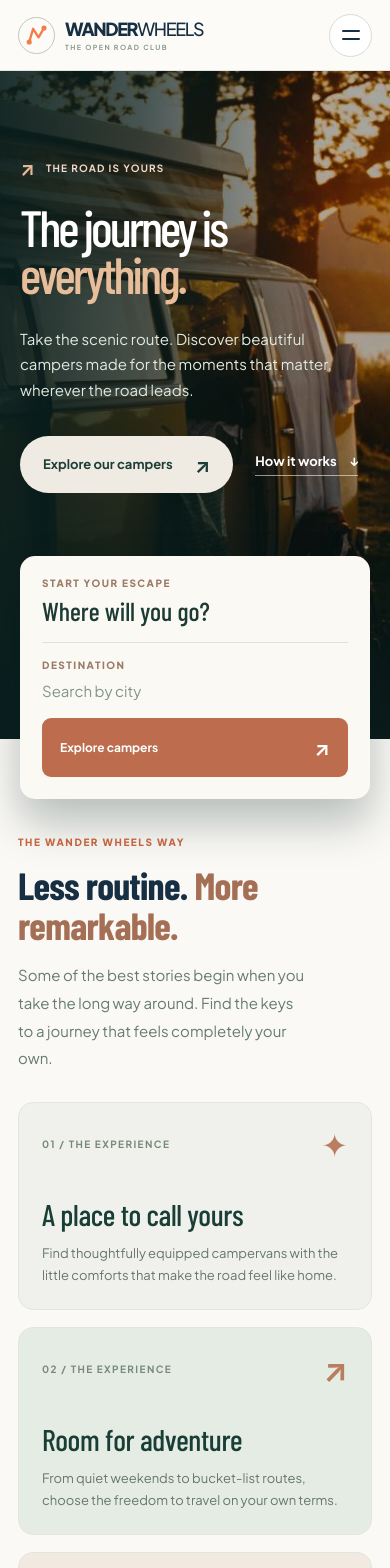
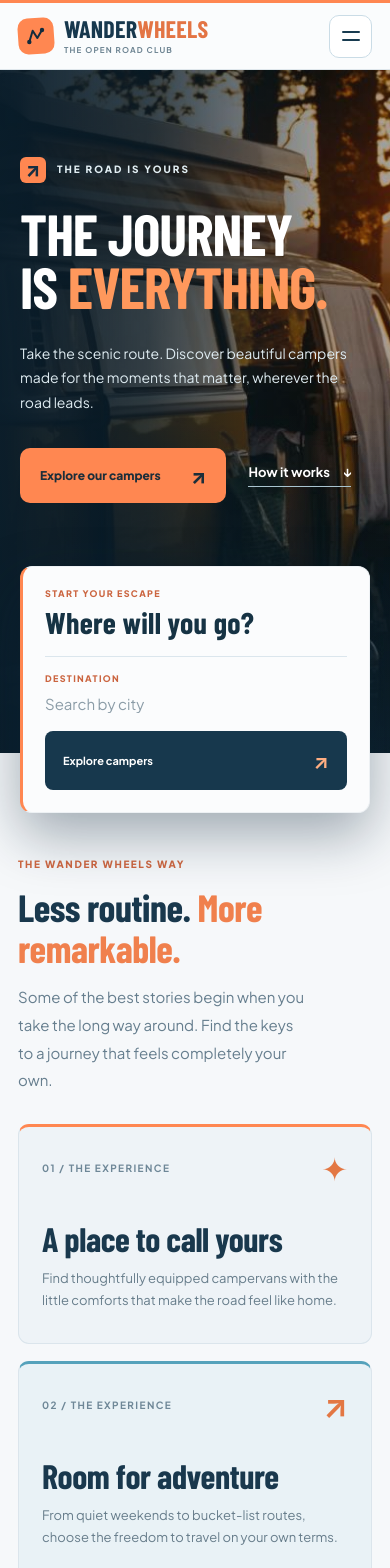
Before and after one commit to MariiaOtset/wander-wheels, a React (Vite) app: page / in a window 390 px wide. Shown: the top 1568 px of the page. Built offline with nearby package versions, Linux system fonts and the light colour scheme; a web font is replaced by a local one.

Commit message:
design: outdoor header, bold hero and blue-orange travel editorial sections

```diff
--- a/src/components/Footer/Footer.module.css
+++ b/src/components/Footer/Footer.module.css
@@ -1,2 +1,17 @@
 .footer{background:#163830;color:#faf8f1;margin-top:70px;padding:76px max(32px,calc((100vw - 1300px)/2)) 22px}.top{display:flex;align-items:end;justify-content:space-between;gap:40px;padding-bottom:73px;border-bottom:1px solid #ffffff33}.eyebrow{font-size:11px;font-weight:700;letter-spacing:.19em;color:#d6af92;margin-bottom:23px}.top h2{font-family:var(--serif);font-size:clamp(48px,6.5vw,100px);line-height:.96;font-weight:400;letter-spacing:-.05em}.top h2 em{color:#d7b496;font-weight:400}.right{max-width:350px}.right p{font-size:17px;line-height:1.75;color:#c5d5cd;margin-bottom:28px}.right a{display:inline-flex;align-items:center;justify-content:space-between;gap:50px;border-radius:100px;border:1px solid #8ea39b;padding:14px 20px;font-weight:700;transition:background .2s}.right a:hover{background:#ffffff18}.bottom{min-height:70px;display:flex;align-items:center;justify-content:space-between;gap:24px;color:#bdcdc5;font-size:12px}.logo{color:#fff;font-weight:800;letter-spacing:.055em}.bottom>div{display:flex;gap:25px}.bottom a:hover{color:#e8c5a5}
 @media(max-width:720px){.footer{padding:55px 20px 24px;margin-top:48px}.top{display:block;padding-bottom:44px}.right{margin-top:30px}.right p{font-size:15px}.bottom{align-items:flex-start;flex-direction:column;padding-top:25px;gap:16px}.bottom>div{flex-wrap:wrap}}
+
+
+.footer{background:#112b3b;color:#f7fafc}
+.top{border-bottom-color:#ffffff29}
+.eyebrow{color:#ffa16f}
+.top h2{font-family:var(--display);font-weight:800;font-size:clamp(57px,6vw,94px);line-height:.94;letter-spacing:-.015em;text-transform:uppercase}
+.top h2 em{font-weight:800;font-style:normal;color:#ff9259}
+.right p{color:#c4d9e3;font-size:15px}
+.right a{border-color:#63869b;border-radius:10px;font-size:12px}
+.right a:hover{background:#24506b}
+.bottom{color:#b0c9d5}
+.logo{display:inline-flex;align-items:center;gap:9px;font-family:var(--display);font-size:20px;letter-spacing:.04em}
+.logo svg{color:#ff8751;width:25px;height:25px}
+.bottom a:hover{color:#ffad80}
+@media(max-width:720px){.top h2{font-size:clamp(52px,11vw,73px)}.right p{font-size:14px}}
--- a/src/components/Header/Header.module.css
+++ b/src/components/Header/Header.module.css
@@ -1,3 +1,29 @@
 .header{position:sticky;top:0;z-index:50;background:rgba(252,251,248,.96);border-bottom:1px solid #e2e5de;backdrop-filter:blur(18px)}.inner{width:min(100% - 72px,1360px);margin:auto;min-height:84px;display:flex;align-items:center;gap:36px}.brand{display:flex;align-items:center;gap:10px;flex-shrink:0;color:var(--forest);font-size:19px;letter-spacing:-.075em;line-height:1;font-weight:800}.brandSymbol{display:grid;place-items:center;width:37px;height:37px;border:1px solid #bdc9bb;border-radius:50%;color:var(--orange);font-size:23px;letter-spacing:0}.brandLight{font-weight:500}.brand small{display:block;letter-spacing:.21em;font-weight:700;color:#8b9a8b;font-size:7px;margin-top:6px}.nav{display:flex;align-items:center;gap:28px;margin:auto}.navLink{display:flex;align-items:center;gap:6px;min-height:44px;color:#52645d;font-weight:600;font-size:13px;transition:color .2s}.navLink:hover,.activeLink{color:#a85d41}.count{display:grid;place-items:center;width:20px;height:20px;border-radius:50%;background:#e8eee6;color:#486151;font-size:10px}.actions{display:flex;align-items:center;margin-left:auto}.cta{display:flex;align-items:center;gap:24px;border-radius:30px;background:var(--forest);color:#fff;font-size:12px;font-weight:700;padding:14px 19px;white-space:nowrap;transition:background .2s}.cta:hover{background:#286253}.cta span{font-size:18px}.menuButton,.mobileAction{display:none}
 @media(max-width:860px){.inner{width:min(100% - 36px,1360px);min-height:72px}.nav{gap:16px}.navLink{font-size:12px}.cta{display:none}}
 @media(max-width:620px){.inner{min-height:70px}.brand{font-size:18px}.menuButton{display:flex;flex-direction:column;justify-content:center;align-items:center;gap:6px;border:1px solid #d5ddd2;background:#fff;border-radius:50%;width:43px;height:43px}.menuButton span{width:18px;height:2px;background:var(--forest);border-radius:4px}.nav{display:none;position:absolute;left:0;right:0;top:100%;background:#faf9f6;padding:16px 22px 22px;box-shadow:0 15px 30px #133c2820;border-top:1px solid var(--line);margin:0;align-items:stretch;flex-direction:column;gap:3px}.open{display:flex}.navLink{min-height:48px;padding:0 10px;font-size:15px}.mobileAction{display:flex;align-items:center;justify-content:space-between;background:var(--forest);color:#fff;font-weight:700;border-radius:11px;padding:14px 16px;margin-top:10px}}
+
+
+/* The road-club identity: angular route mark, condensed wordmark, cool surfaces. */
+.header{background:rgba(250,252,253,.96);border-top:3px solid #ff8751;border-bottom:1px solid #dfe7ec}
+.inner{min-height:77px}
+.brand{font-family:var(--display);font-size:27px;font-weight:800;letter-spacing:.01em;line-height:.9;color:#17384d}
+.brandSymbol{width:40px;height:40px;flex:none;border:0;border-radius:10px;background:#ff8751;color:#122b3c;transform:rotate(-4deg)}
+.brandSymbol svg{width:27px;height:27px;transform:rotate(4deg)}
+.brandLight{font-weight:800;color:#e37444}
+.brand small{font-family:"Plus Jakarta Sans",sans-serif;font-size:8px;letter-spacing:.15em;color:#6d8492;margin-top:8px}
+.navLink{color:#526b7b;font-size:12px;font-weight:700}
+.navLink:hover,.activeLink{color:#e26737}
+.count{background:#dcecf3;color:#24566a}
+.cta{border-radius:10px;background:#17384d;color:#fff;font-size:11px;letter-spacing:.015em;padding:14px 18px}
+.cta:hover{background:#295975}
+.cta span{color:#ffac78}
+@media(max-width:620px){
+ .inner{min-height:66px}
+ .brand{font-size:24px}
+ .brandSymbol{width:36px;height:36px}
+ .brandSymbol svg{width:24px;height:24px}
+ .menuButton{border-radius:10px;border-color:#cadce6;background:#fff}
+ .menuButton span{background:#183b50}
+ .nav{background:#f7fafc;box-shadow:0 15px 30px #18384b20}
+ .mobileAction{border-radius:9px;background:#17384d}
+}
--- a/src/components/Hero/Hero.module.css
+++ b/src/components/Hero/Hero.module.css
@@ -10,3 +10,39 @@
 }
 @media(max-width:1179px){.content h1{white-space:normal;text-wrap:pretty}}
 @media(max-width:730px){.content h1{font-size:clamp(51px,10vw,79px)}}
+
+
+/* Bold expedition-style hero; no serif italics or botanical palette. */
+.hero{background:#142e40}
+.backdrop{background:linear-gradient(90deg,rgba(9,29,43,.95) 0%,rgba(9,29,43,.76) 38%,rgba(9,29,43,.13) 85%),linear-gradient(0deg,#102b3c9e,transparent 50%),url("../../images/home-page/hero.jpg") center/cover no-repeat}
+.content{max-width:1050px}
+.kicker{color:#e2eff4;letter-spacing:.2em;font-size:10px;font-weight:800}
+.kicker span{display:grid;place-items:center;width:26px;height:26px;border-radius:6px;color:#172f42;background:#ff8751;font-size:19px}
+.content h1{font-family:var(--display);font-weight:800;font-size:clamp(76px,8.2vw,124px);letter-spacing:-.017em;line-height:.91;text-transform:uppercase;text-wrap:balance;white-space:normal}
+.content h1 em{color:#ff985c;font-style:normal;font-weight:800}
+.description{max-width:590px;color:#deebf1;font-size:16px;line-height:1.75}
+.button{background:#ff8751;color:#1c2e3a;border-radius:10px;font-size:12px;font-weight:800;padding:16px 20px;gap:30px}
+.button:hover{background:#ffad7c}
+.secondary{border-bottom-color:#a9c4d0}
+.searchDock{max-width:1040px;background:#fbfcfd;color:#163344;border:1px solid #edf1f4;border-left:4px solid #ff8751;border-radius:12px;box-shadow:0 22px 55px #0c23355e}
+.dockKicker,.field>span{color:#cb6540;font-size:9px}
+.searchIntro strong{font-family:var(--display);font-size:30px;font-weight:700;letter-spacing:.01em}
+.field{border-left-color:#dbe6ed}
+.field input{color:#183a4a}
+.field input::placeholder{color:#8b9ca7}
+.submit{background:#17384d;color:#fff;border-radius:8px;font-size:11px}
+.submit:hover{background:#28607b}
+.submit span{color:#ffae82}
+.imageCredit{color:#e4ecf0a6}
+@media(min-width:1180px){
+ .content{max-width:min(100%,1100px)}
+ .content h1{font-size:clamp(80px,7vw,116px);line-height:.94;white-space:normal}
+ .description{font-size:16px;max-width:680px}
+}
+@media(max-width:730px){
+ .hero{background:#142e40}
+ .content h1{font-size:clamp(62px,11vw,90px);line-height:.91}
+ .searchDock{border-left:3px solid #ff8751}
+ .field{border-left:0;border-top:1px solid #dbe6ed}
+}
+@media(max-width:430px){.content h1{font-size:clamp(58px,12vw,72px)}.description{font-size:14px}}
--- a/src/pages/HomePage/HomePage.module.css
+++ b/src/pages/HomePage/HomePage.module.css
@@ -29,3 +29,49 @@
  .closing h2{font-size:clamp(39px,9vw,59px)}
  .storyText h2{font-size:clamp(42px,9vw,64px)}
 }
+
+
+/* Travel magazine -> modern road-club editorial. */
+.intro{background:#f6f8fa;padding-block:95px 88px}
+.sectionHead h2,.featuredHead h2,.stepsHeader h2{color:#19384d;font-weight:800;letter-spacing:-.012em}
+.sectionHead h2 em,.featuredHead h2 em,.stepsHeader h2 em,.closing h2 em,.escapeHead h2 em{color:#f0804d;font-style:normal}
+.sectionHead>p{color:#667e8e}
+.value{background:#eef3f7;border-color:#dbe5ec;border-top:3px solid #ff8751;border-radius:11px;min-height:220px}
+.value:nth-child(2){background:#e9f2f6;border-top-color:#55a2bb}
+.value:nth-child(3){background:#f7eee7;border-top-color:#eea65a}
+.valueTop{color:#6e8797}
+.valueIcon{color:#e37743}
+.value h3{font-family:var(--display);font-size:34px;font-weight:700;line-height:1.04;color:#19384d}
+.value p{color:#677d8b}
+.featured{background:#fff;padding-block:76px 90px}
+.featuredHead>a{border-bottom-color:#f0804d}
+.featuredHead>a span{color:#f0804d}
+.featuredImage{border-radius:10px;background:#dce7ed}
+.featuredImage span{background:#17384ded;color:#fff;border-radius:7px;font-size:9px;letter-spacing:.08em}
+.featuredCaption{color:#19384d}
+.featuredCaption strong{font-weight:800}
+.featuredCaption p{color:#73899a}
+.featuredCaption small{color:#8398a6}
+.featuredFallback{background:#eaf2f6;color:#5d7685}
+.featuredFallback a{color:#2f7694}
+.story{background:#112c3e}
+.storyText .ww-eyebrow{color:#ffa76d}
+.storyText h2{font-family:var(--display);font-weight:800;letter-spacing:-.015em;text-transform:uppercase}
+.storyText h2 em{color:#ff9566;font-style:normal}
+.storyText p{color:#c5dce5}
+.steps{background:#f0f5f8;padding-block:85px}
+.step{border-top-color:#b8cbd6}
+.step>span{color:#dc7446}
+.step h3{font-family:var(--display);font-weight:700;font-size:38px;color:#193b50;margin-top:27px}
+.step p{color:#637e8d}
+.closing{background:#e3eff5;padding-block:66px 80px}
+.closing h2{color:#16394d;font-weight:800;letter-spacing:-.015em;text-transform:uppercase}
+.escapeSection{background:#f6f8fa;padding-block:85px 95px}
+.escapeHead h2{color:#19384d;font-weight:800}
+.escapeHead>p{color:#697e8d}
+.escapeCard{border-radius:11px;min-height:270px}
+.escapeCard h3{font-family:var(--display);font-weight:800;letter-spacing:-.01em;line-height:1}
+.light{background:linear-gradient(145deg,#dbeaf2,#bcd6e4);color:#12394f}
+.warm{background:linear-gradient(145deg,#ffe5c5,#f7bb8d);color:#5e3427}
+.deep{background:linear-gradient(145deg,#326783,#132c42);color:#fff}
+@media(max-width:730px){.intro{padding-top:100px}.escapeSection{padding-block:62px}.closing h2{font-size:clamp(42px,9vw,63px)}}
```
